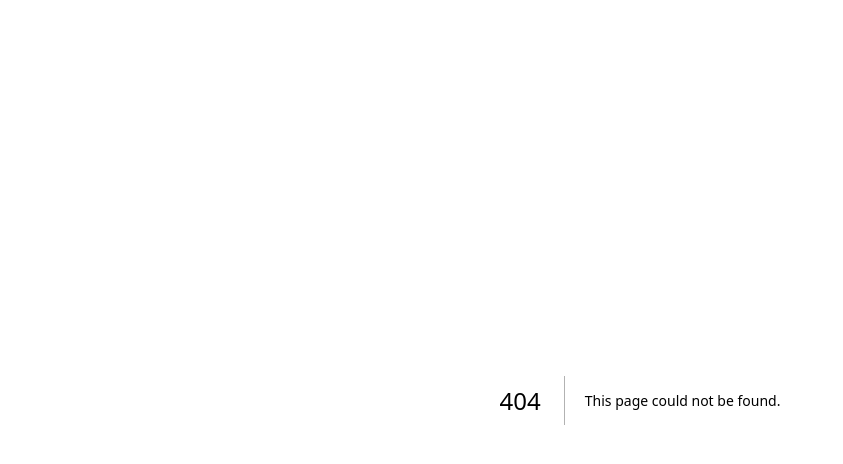
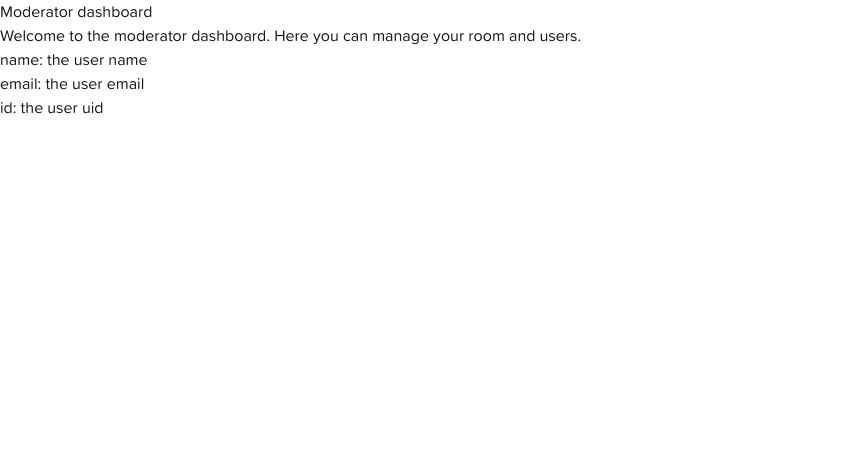
Before and after one commit to cridiv/Veil, a Next.js app in the folder apps/web/: page /dashboard in a window 1280 px wide. Before the commit this address had no page. Shown: the top 464 px of the page, without its empty margins (0-843 px from the left). Built offline with nearby package versions, Linux system fonts and the light colour scheme.

Commit message:
Add ClientHandler component for authentication redirection; implement GetStarted component with Google and Twitter auth handlers

```diff
--- /dev/null
+++ b/apps/web/app/client-handler/page.tsx
@@ -0,0 +1,25 @@
+"use client";
+import { useEffect } from "react";
+import { useRouter } from "next/navigation";
+
+export default function ClientHandler() {
+  const router = useRouter();
+
+  useEffect(() => {
+    const handleAuthRedirect = () => {
+      setTimeout(() => {
+        router.push("/dashboard");
+      }, 1000);
+    };
+    handleAuthRedirect();
+  }, [router]);
+
+  return (
+    <div className="min-h-screen flex items-center justify-center bg-[rgb(25, 26, 31)]">
+      <div className="text-center">
+        <div className="animate-spin rounded-full h-12 w-12 border-b-2 border-[#af1aff] mx-auto mb-4"></div>
+        <p className="text-white text-lg">Checking authentication...</p>
+      </div>
+    </div>
+  );
+}
--- /dev/null
+++ b/apps/web/app/dashboard/page.tsx
@@ -0,0 +1,25 @@
+import React from "react";
+
+const page = () => {
+  return (
+    <div>
+      <h1>Moderator dashboard</h1>
+      <p>
+        {" "}
+        Welcome to the moderator dashboard. Here you can manage your room and
+        users.
+      </p>
+      <p>
+        name: <span> the user name </span>
+      </p>
+      <p>
+        email: <span> the user email </span>
+      </p>
+      <p>
+        id: <span> the user uid </span>
+      </p>
+    </div>
+  );
+};
+
+export default page;
--- a/apps/web/app/get-started/GetStarted.tsx
+++ b/apps/web/app/get-started/GetStarted.tsx
@@ -4,19 +4,23 @@ import React from "react";
 import GoogleIcon from "../svg/GoogleIcon";
 import TwitterIcon from "../svg/TwitterIcon";
 import JoinIcon from "../svg/JoinIcon";
-import { log } from "console";
+import { useRouter } from "next/navigation";
 
 const GetStarted = () => {
+  const router = useRouter();
+
   const handleAuthGoogle = () => {
     console.log("Google authentication initiated");
 
     // Handle Google authentication logic here
+    router.push("/client-handler");
   };
 
   const handleAuthTwitter = () => {
     console.log("Twitter authentication initiated");
 
     // Handle Twitter authentication logic here
+    router.push("/client-handler");
   };
 
   return (
```
